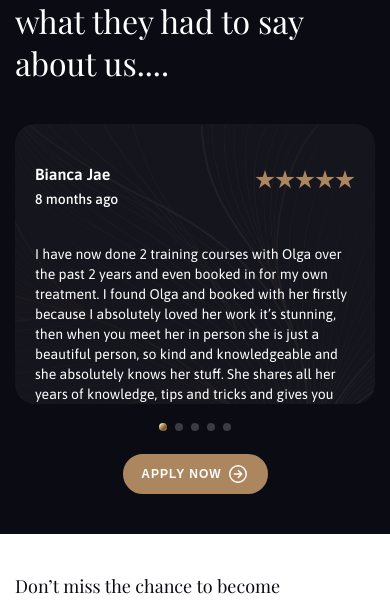
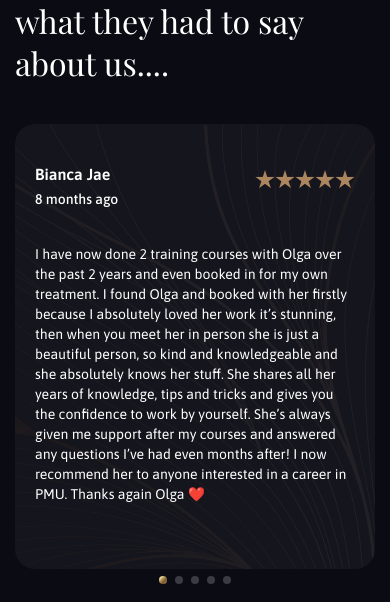
Before and after one commit to RobymGood/modadona, a Next.js app: page / in a window 390 px wide. Shown: the part 4808-5410 px from the top of the page. Built offline with nearby package versions, Linux system fonts and the light colour scheme; a web font is replaced by a local one.

Commit message:
fix: swiper

```diff
--- a/src/styles/globals.scss
+++ b/src/styles/globals.scss
@@ -34,16 +34,14 @@
   transform: scale(0.84);
   transition: all 0.3s ease-in-out;
   overflow: hidden;
-  height: 350px !important;
+  height: auto !important;
   background: #15151e;
   border-radius: 20px;
 
   @media (max-width: 992px) {
     width: 100% !important;
   }
-  @media (max-width: 768px) {
-    height: 280px !important;
-  }
+
 
   &::after {
     content: '';
```
